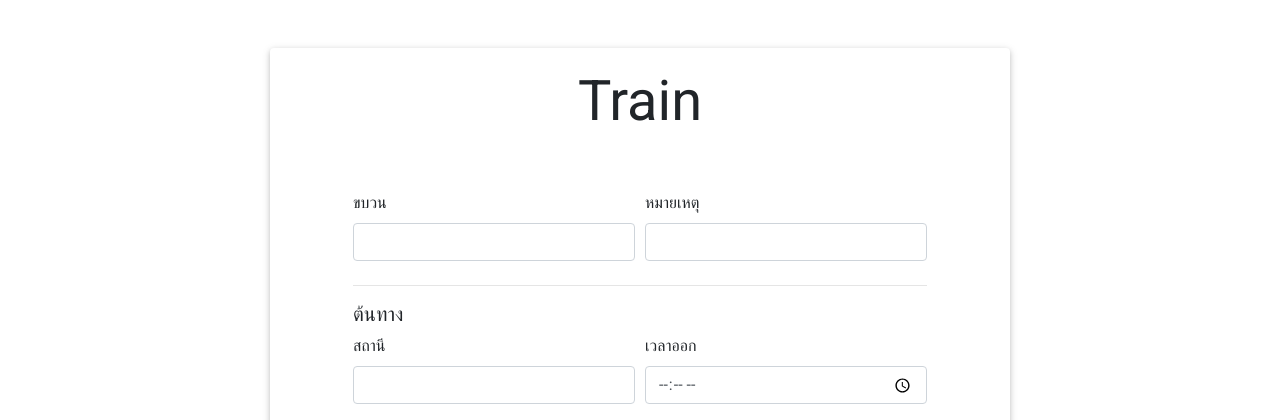
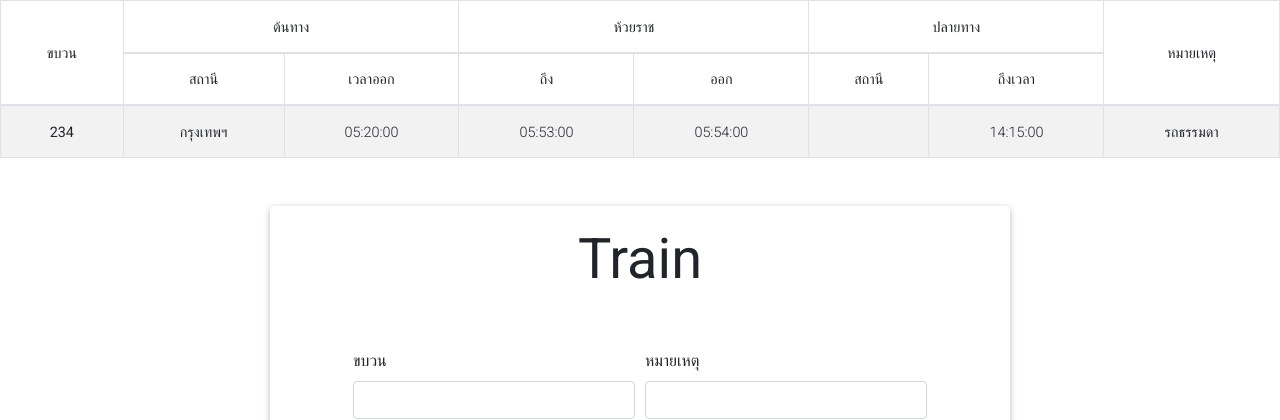
Before and after one commit to namesaransuk/tourism, a CodeIgniter app: page / in a window 1280 px wide. Shown: the top 420 px of the page. Run offline with CodeIgniter, Linux system fonts and the light colour scheme; data comes from the database, SQL or seed files in the repository; data that the repository does not hold is empty; some libraries are stand-ins or nearby versions.

Commit message:
v1.0
Success

```diff
--- a/application/controllers/Welcome.php
+++ b/application/controllers/Welcome.php
@@ -11,12 +11,8 @@ class Welcome extends CI_Controller {
 
 	public function index()
 	{
-		$this->load->view('index');
-	}
-
-	public function show()
-	{
-		$this->load->view('show');
+		$result['train'] = $this->train->showTrain();
+		$this->load->view('index',$result);
 	}
 
 	public function insert()
@@ -37,14 +33,14 @@ class Welcome extends CI_Controller {
 		);
 
 		$data4 = array(
-			'station' => $this->input->post("station2"),
+			'tostation' => $this->input->post("station2"),
 			'totime' => $this->input->post("timeout2")
 		);
 
 		if ($data1 && $data2 && $data3 && $data4) {
 			$this->train->adding($data1, $data2, $data3, $data4);
 			echo '<script> alert("สมัครสำเร็จ กรุณาเข้าสู่ระบบ !!") </script>';
-			redirect('welcome/show', 'refresh');
+			redirect('welcome/index', 'refresh');
 			// $this->load->view('login');
 		} else {
 			echo '<script> alert("เกิดข้อผิดพลาด โปรดลองใหม่อีกครั้ง !!") </script>';
--- a/application/models/train_model.php
+++ b/application/models/train_model.php
@@ -10,6 +10,17 @@ class Train_model extends CI_Model
         $this->load->model('train_model', 'train');
     }
 
+    public function showTrain()
+    {
+        $this->db->join('origin', 'origin.id = procession.id');
+        $this->db->join('huayrach', 'huayrach.id = procession.id');
+        $this->db->join('destination', 'destination.id = procession.id');
+        // $this->db->where('procession.report', 'รถธรรมดา'); แสดงแค่รถธรรมดา
+        $this->db->order_by('origin.timeout', 'ASC');
+        $result = $this->db->get('procession');
+        return $result;
+    }
+
     public function adding($data1,$data2,$data3,$data4)
     {
         $this->db->insert('procession',$data1);
--- a/application/views/index.php
+++ b/application/views/index.php
@@ -8,6 +8,40 @@
 </head>
 
 <body>
+
+    <table class="table table-striped table-bordered text-center">
+        <thead>
+            <tr>
+                <th scope="row" rowspan="2" class="align-middle">ขบวน</th>
+                <td scope="col" colspan="2">ต้นทาง</td>
+                <th scope="col" colspan="2">ห้วยราช</th>
+                <th scope="col" colspan="2">ปลายทาง</th>
+                <th scope="row" rowspan="2" class="align-middle">หมายเหตุ</th>
+            </tr>
+            <tr>
+                <td scope="col">สถานี</td>
+                <th scope="col">เวลาออก</th>
+                <th scope="col">ถึง</th>
+                <th scope="col">ออก</th>
+                <th scope="col">สถานี</th>
+                <th scope="col">ถึงเวลา</th>
+            </tr>
+        </thead>
+        <tbody>
+            <?php foreach ($train->result_array() as $result) { ?>
+                <tr>
+                    <th scope="row"><?php echo $result['id_train'] ?></th>
+                    <td><?php echo $result['station'] ?></td>
+                    <td><?php echo $result['timeout'] ?></td>
+                    <td><?php echo $result['to'] ?></td>
+                    <td><?php echo $result['out'] ?></td>
+                    <td><?php echo $result['tostation'] ?></td>
+                    <td><?php echo $result['totime'] ?></td>
+                    <td><?php echo $result['report'] ?></td>
+                </tr>
+            <?php } ?>
+        </tbody>
+    </table>
 
     <div class="container">
         <div class="card mt-5 mb-5 col-8 mx-auto">
```
Also changed, not shown: application/views/show.php (+14 -0 lines).
